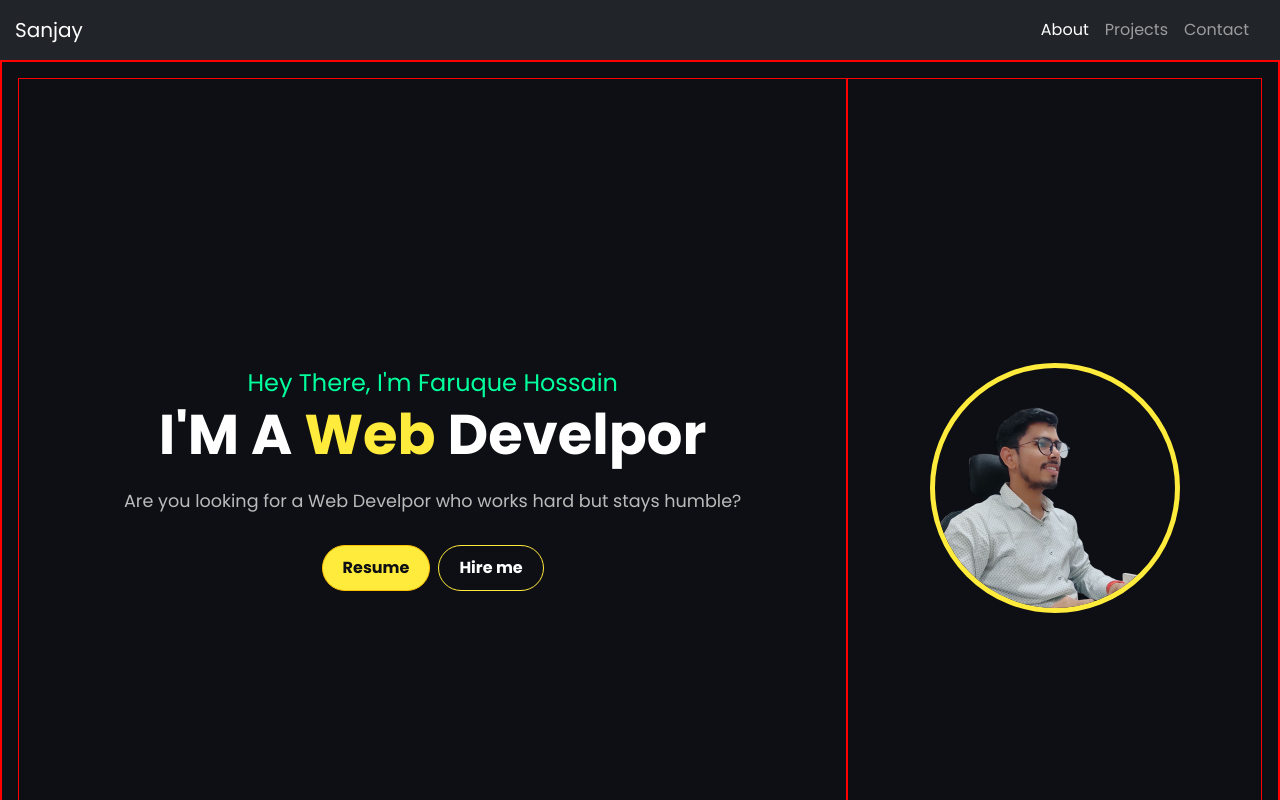
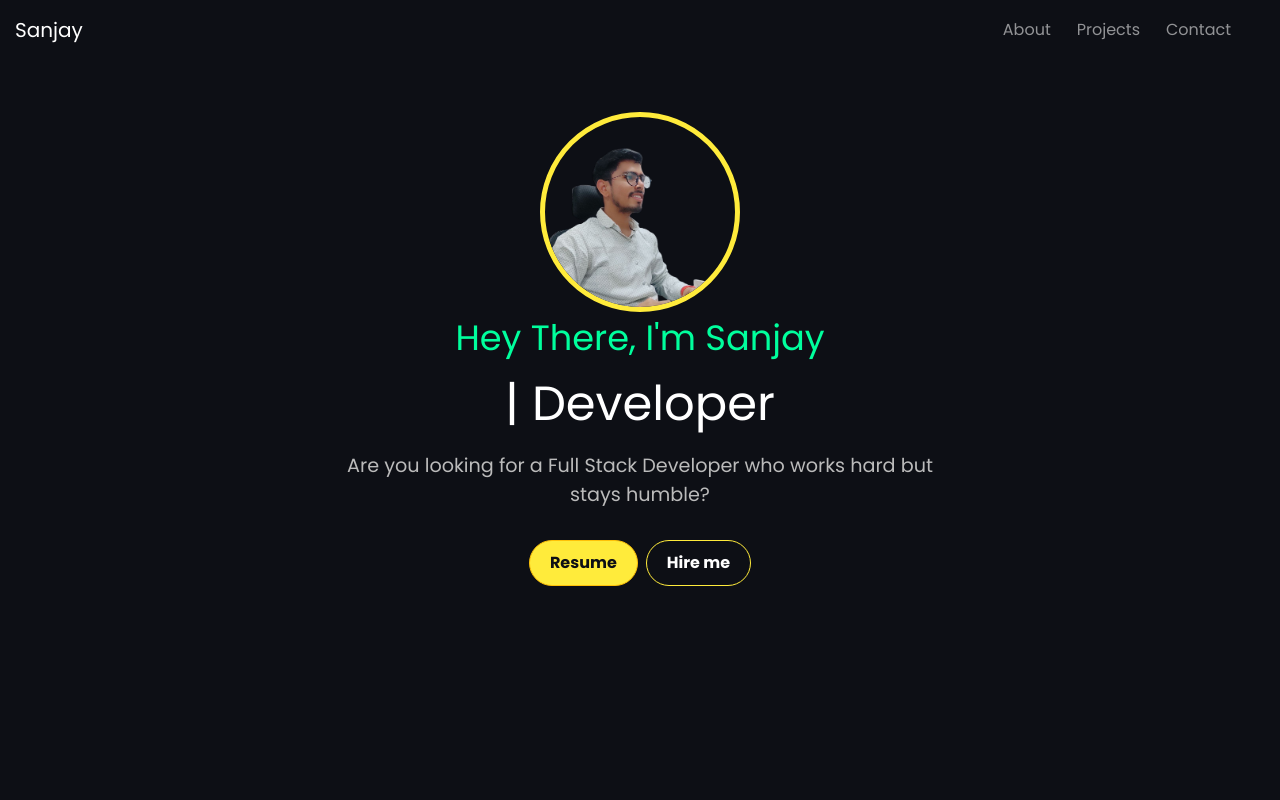
Before and after one commit to SanjayRawat123/examify-app, an Angular app: page /portfolio in a window 1280 px wide. Shown: the top 800 px of the page. Built offline with nearby package versions, Linux system fonts and the light colour scheme.

Commit message:
changes made in portfilo

```diff
--- a/package.json
+++ b/package.json
@@ -37,6 +37,7 @@
     "rxjs": "~7.8.0",
     "sweetalert2": "^11.11.1",
     "tslib": "^2.3.0",
+    "typed.js": "^2.1.0",
     "zone.js": "~0.14.4"
   },
   "devDependencies": {
--- a/src/app/portfolio/portfolio.component.html
+++ b/src/app/portfolio/portfolio.component.html
@@ -1,75 +1,66 @@
-<nav class="navbar fixed-top navbar-expand-sm bg-dark" data-bs-theme="dark">
+<nav class="navbar fixed-top navbar-expand-sm bg-dark" [class.scroll-active]="isScrolled" data-bs-theme="dark">
     <div class="container-fluid">
         <a class="navbar-brand" href="#">Sanjay</a>
 
-        <!-- Navbar Toggle Button -->
         <button class="navbar-toggler" type="button" data-bs-toggle="offcanvas" data-bs-target="#offcanvasNavbar"
             aria-controls="offcanvasNavbar">
             <span class="navbar-toggler-icon"></span>
         </button>
 
-        <!-- Offcanvas Menu -->
         <div class="offcanvas offcanvas-end bg-dark text-white" tabindex="-1" id="offcanvasNavbar"
             aria-labelledby="offcanvasNavbarLabel">
-            <div class="offcanvas-header p-3">
+            <div class="offcanvas-header">
                 <h5 class="offcanvas-title" id="offcanvasNavbarLabel">Menu</h5>
-                <button type="button" class="btn-close btn-close-white mr-2" data-bs-dismiss="offcanvas"
+                <button type="button" class="btn-close btn-close-white" data-bs-dismiss="offcanvas"
                     aria-label="Close"></button>
             </div>
-            <div class="offcanvas-body p-2">
+            <div class="offcanvas-body">
                 <ul class="navbar-nav ms-auto mb-2 mb-lg-0">
                     <li class="nav-item">
-                        <a class="nav-link active" href="#">About</a>
+                        <a class="nav-link" (click)="scrollToSection('about')" data-bs-dismiss="offcanvas">About</a>
                     </li>
                     <li class="nav-item">
-                        <a class="nav-link" href="#">Projects</a>
+                        <a class="nav-link" (click)="scrollToSection('project')" data-bs-dismiss="offcanvas">Projects</a>
                     </li>
                     <li class="nav-item">
-                        <a class="nav-link" href="#">Contact</a>
+                        <a class="nav-link" (click)="scrollToSection('contact')" data-bs-dismiss="offcanvas">Contact</a>
                     </li>
-
                 </ul>
             </div>
         </div>
     </div>
 </nav>
 
-<!-- Hero Section for Mobile
-<section class="hero-section-mobile d-md-none">
-    <div class="card text-bg-dark">
-        <img src="./assets/portfilo.images/hero-section-imag-Photoroom.png" class="card-img"
-            alt="Hero Image for Mobile">
-        <div class="card-img-overlay d-flex flex-column justify-content-center align-items-center text-center">
-            <h1 class="card-title">Welcome to My Portfolio M</h1>
-            <p class="card-text">Explore my work and get to know me better through this journey!</p>
-            <p class="card-text"><small>Updated just now</small></p>
-        </div>
-    </div>
-</section> -->
 
 <!-- Hero Section for Desktop/Larger Screens -->
-<section class="hero-section-desktop" style="margin-top: 60px;">
-    <div class="container-fluid portfolio-container">
+<section class="hero-section" style="margin-top: 60px;">
+    <div class="container-fluid hero-section-container">
         <div class="row ">
-            <div class="col-md-8 text-start d-flex flex-column justify-content-center align-items-center"  style="border: 1px solid red;  min-height: 100vh;">
-                <p class="intro-text">Hey There, I'm Faruque Hossain</p>
-                <h1 class="display-4">I'M A <span class="highlight-text">Web</span> Develpor</h1>
+            <div class="col-12 d-flex flex-column justify-content-center align-items-center">
+                <img src="./assets/portfilo.images/hero-section-imag-Photoroom.png" alt="Profile Picture"
+                    class="img-fluid profile-image rounded-circle">
+                <p class="intro-text">Hey There, I'm Sanjay</p>
+                <h3 class="display-4"><span class="highlight-text" #typedElement></span> Developer</h3>
                 <p class="description-text">
-                    Are you looking for a Web Develpor who works hard but stays humble?
+                    Are you looking for a Full Stack Developer who works hard but stays humble?
                 </p>
                 <div class="btn-container">
                     <button class="btn btn-warning me-2">Resume</button>
                     <button class="btn btn-outline-light">Hire me</button>
                 </div>
             </div>
-            <div class="col-md-4 d-flex align-items-center justify-content-center " style="border: 1px solid red;  min-height: 100vh;">
-                <img src="./assets/portfilo.images/hero-section-imag-Photoroom.png" alt="Profile Picture"
-                    class="img-fluid profile-image rounded-circle">
-            </div>
         </div>
     </div>
 </section>
 
-<section>
-    <h2>hterau</h2>
+<section #about style="margin-top: 100px;">
+    <h2>About Section</h2>
 </section>
+
+<section #project style="margin-top: 100px;">
+    <h2>Project Section</h2>
+</section>
+
+<section #contact style="margin-top: 100px;">
+    <h2>Contact Section</h2>
+</section>
--- a/src/app/portfolio/portfolio.component.scss
+++ b/src/app/portfolio/portfolio.component.scss
@@ -1,119 +1,7 @@
-// /* General link styles */
-// .navbar-nav .nav-link {
-//     position: relative;
-//     text-decoration: none;
-//     margin-right: 10px;
-//     transition: color 0.3s ease;
-// }
-
-// /* Hover effect: Bottom border animation */
-// .navbar-nav .nav-link::after {
-//     content: '';
-//     position: absolute;
-//     bottom: 0;
-//     left: 0;
-//     width: 0;
-//     height: 2px;
-//     background-color: #fff;
-//     transition: width 0.3s ease;
-// }
-
-// /* On hover, expand the bottom border */
-// .navbar-nav .nav-link:hover::after {
-//     width: 100%;
-// }
-
-// /* Change color on hover */
-// .navbar-nav .nav-link:hover {
-//     color: #6ea8fe;
-// }
-
-// /* Active link: Border stays visible */
-// .navbar-nav .active::after {
-//     width: 100%;
-// }
-
-// /* Adjust navbar height */
-// .navbar {
-//     padding: 1rem;
-// }
-
-
-// /* Hero Section */
-// .hero-section {
-//     margin-top: 100px;
-//     height: 100vh;
-//     background-color: #000; /* Use a dark background to match your design */
-//     //   display: flex;
-//     //   align-items: center;
-//     //   justify-content: center;
-//     position: relative;
-//     overflow: hidden;
-//     border: 1px solid #dee12e;
-// }
-
-/* Wrapper for the image to better control its size and position */
-// .hero-image-wrapper {
-//     position: relative;
-//     width: 250px;
-//     /* Adjust based on design */
-//     height: 250px;
-//     margin: 0 auto;
-//     overflow: hidden;
-//     background-color: 2px solid #dee12e;
-//     border-radius: 50%;
-//     /* Optional: Circle the image */
-//     box-shadow: 0 10px 30px rgba(0, 0, 0, 0.3);
-//     /* Add depth */
-// }
-
-// /* Image Styling */
-// .hero-image {
-//     width: 100%;
-//     height: 100%;
-//     object-fit: cover;
-//     /* Ensures the image scales without distortion */
-//     transition: transform 0.3s ease-in-out;
-// }
-
-// /* Optional Hover Effect */
-// .hero-image:hover {
-//     transform: scale(1.05);
-//     /* Subtle zoom effect */
-// }
-
-// /* Hero Content Styling */
-// .hero-content {
-//     margin-top: 2rem;
-//     /* Space between image and content */
-//     color: white;
-//     z-index: 2;
-// }
-
-// .hero-title {
-//     font-size: 3rem;
-//     font-weight: bold;
-//     margin-bottom: 1rem;
-// }
-
-// .hero-subtitle {
-//     font-size: 1.2rem;
-//     color: #ddd;
-// }
-
-// /* Responsive Design */
-// @media (max-width: 768px) {
-//     .hero-image-wrapper {
-//         width: 180px;
-//         height: 180px;
-//     }
-
-//     .hero-title {
-//         font-size: 2rem;
-//     }
-// }
-
-
+/* General link styles */
+$primary-color: #00ff9d;
+$bg-color: #0d0f15;
+$highlight-color: #ffeb3b;
 /* Reset and basic styling */
 * {
     margin: 0;
@@ -127,6 +15,63 @@ body {
     font-family: Arial, sans-serif;
 }
 
+
+.bg-dark {
+    background-color: $bg-color !important;
+}
+
+/* Scroll Effect - Shrink Navbar */
+.navbar.scroll-active {
+    border-bottom: 1px solid rgb(255, 235, 59, .3);
+}
+
+.navbar-nav .nav-link {
+    position: relative;
+    text-decoration: none;
+    margin-right: 10px;
+    transition: color 0.3s ease;
+}
+
+/* Hover effect: Bottom border animation */
+.navbar-nav .nav-link::after {
+    content: '';
+    position: absolute;
+    bottom: 0;
+    left: 0;
+    width: 0;
+    height: 2px;
+
+}
+
+@media (min-width: 768px) {
+    .navbar-nav .nav-link::after {
+        background-color: $highlight-color;
+        transition: width 0.3s ease;
+    }
+}
+
+/* On hover, expand the bottom border */
+.navbar-nav .nav-link:hover::after {
+    width: 100%;
+}
+
+/* Change color on hover */
+.navbar-nav .nav-link:hover {
+    color: $highlight-color;
+}
+
+/* Active link: Border stays visible */
+.navbar-nav .active::after {
+    width: 100%;
+}
+
+/* Adjust navbar height */
+.navbar {
+    padding: 1rem;
+}
+
+
+
 /* Navbar styling */
 .navbar {
     height: 60px;
@@ -138,7 +83,7 @@ body {
 /* Offcanvas customization */
 .offcanvas {
     width: 250px;
-    /* Adjust as needed */
+    padding: 1rem ;
 }
 
 .offcanvas-header {
@@ -146,76 +91,35 @@ body {
 }
 
 
-/* Base Styles for Both Hero Sections */
-.hero-section-mobile,
-.hero-section-desktop {
+
+
+
+/***************************************
+  Hero section area SCSS
+  *************************************/
+.hero-section {
     min-height: 100vh;
     width: 100%;
     position: relative;
     overflow: hidden;
-    border: 2px solid red;
 }
 
-// .card {
-//     border-radius: 0;
-//     height: 100%;
-//     border: none;
-// }
-
-// .card-img-overlay {
-//     background-color: rgba(0, 0, 0, 0.5);
-//     /* Dark overlay for text */
-//     color: white;
-//     text-align: center;
-// }
-
-// /* Mobile Section: Ensure Full Image Without Cropping */
-// .hero-section-mobile .card-img {
-//     height: 100%;
-//     width: 100%;
-//     object-fit: cover;
-//     /* Cover the entire section */
-//     object-position: center;
-//     /* Center the image */
-// }
-
-// /* Desktop Section: Cover Section Without Stretching */
-// .hero-section-desktop .card-img {
-//     height: 100%;
-//     width: 100%;
-//     object-fit: cover;
-//     /* Cover the entire section */
-//     object-position: center;
-//     /* Center the image */
-// }
-
-// /* Media Query for Larger Screens */
-// @media (min-width: 768px) {
-//     .card-title {
-//         font-size: 3rem;
-//         /* Larger text on desktops */
-//     }
-// }
-
-
-
-$primary-color: #00ff9d;
-$bg-color: #0d0f15;
-$highlight-color: #ffeb3b;
-
-.portfolio-container {
+.hero-section-container {
     background-color: $bg-color;
     min-height: 100vh;
     color: white;
-    padding: 1rem;
+    padding: 2rem;
     border-radius: 0;
+    text-align: center;
+
     .intro-text {
         font-size: 1.5rem;
         color: $primary-color;
     }
 
     .display-4 {
-        font-weight: bold;
+        font-weight: 400;
+        margin-top: 10px;
 
         .highlight-text {
             color: $highlight-color;
@@ -226,6 +130,9 @@ $highlight-color: #ffeb3b;
         margin-top: 20px;
         font-size: 1.1rem;
         color: #bbb;
+        max-width: 600px;
+        margin-left: auto;
+        margin-right: auto;
     }
 
     .btn-container {
@@ -249,10 +156,56 @@ $highlight-color: #ffeb3b;
     }
 
     .profile-image {
-        width: 250px;
-        height: 250px;
+        width: 200px;
+        height: 200px;
         object-fit: cover;
         border: 5px solid $highlight-color;
         margin-top: 20px;
+        transition: transform 0.3s;
+
+        &:hover {
+            transform: scale(1.05);
+        }
+    }
+
+    // Media Queries for Responsiveness
+    @media (min-width: 576px) {
+        .profile-image {
+            width: 200px;
+            height: 200px;
+        }
+
+        .intro-text {
+            font-size: 1.8rem;
+        }
+    }
+
+    @media (min-width: 768px) {
+        .intro-text {
+            font-size: 2rem;
+        }
+
+        .display-4 {
+            font-size: 2.5rem;
+        }
+
+        .description-text {
+            font-size: 1.2rem;
+        }
+    }
+
+    @media (min-width: 992px) {
+        .intro-text {
+            font-size: 2.2rem;
+        }
+
+        .display-4 {
+            font-size: 3rem;
+        }
     }
 }
+
+
+/***************************************
+  Hero section area SCSS above
+  *************************************/
--- a/src/app/portfolio/portfolio.component.ts
+++ b/src/app/portfolio/portfolio.component.ts
@@ -1,10 +1,56 @@
-import { Component } from '@angular/core';
-
+import { AfterViewInit, Component, ElementRef, HostListener, ViewChild } from '@angular/core';
+import Typed from 'typed.js';
 @Component({
   selector: 'app-portfolio',
   templateUrl: './portfolio.component.html',
   styleUrl: './portfolio.component.scss'
 })
-export class PortfolioComponent {
+export class PortfolioComponent implements AfterViewInit {
+  isScrolled = false;
+  @ViewChild('about', { static: false }) aboutSection!: ElementRef;
+  @ViewChild('project', { static: false }) projectSection!: ElementRef;
+  @ViewChild('contact', { static: false }) contactSection!: ElementRef;
+  @ViewChild('offcanvas', { static: false }) offcanvas!: ElementRef;
+  @ViewChild('typedElement', { static: true }) typedElement!: ElementRef;
+
+  ngAfterViewInit() {
+    const options = {
+      strings: ['MEAN Stack','Full-Stack Java'],
+      typeSpeed: 300,
+      backSpeed: 50,
+      backDelay: 300,
+      startDelay: 500,
+      loop: true
+    };
+
+    new Typed(this.typedElement.nativeElement, options);
+  }
+
+
+  scrollToSection(section: string) {
+    let target: ElementRef | undefined;
+
+    switch (section) {
+      case 'about':
+        target = this.aboutSection;
+        break;
+      case 'project':
+        target = this.projectSection;
+        break;
+      case 'contact':
+        target = this.contactSection;
+        break;
+    }
+
+    target?.nativeElement.scrollIntoView({ behavior: 'smooth' });
+    // Scroll to the target section
+    target?.nativeElement.scrollIntoView({ behavior: 'smooth' });
+  }
+
+  @HostListener('window:scroll', [])
+  onWindowScroll() {
+    const scrollTop = window.scrollY || document.documentElement.scrollTop;
+    this.isScrolled = scrollTop > 50; // Apply class if scrolled 50px down
+  }
 
 }
--- a/src/index.html
+++ b/src/index.html
@@ -7,6 +7,8 @@
   <meta name="viewport" content="width=device-width, initial-scale=1">
   <link rel="icon" type="image/x-icon" href="favicon.ico">
   <link href="https://fonts.googleapis.com/icon?family=Material+Icons" rel="stylesheet">
+  <script src="https://cdn.jsdelivr.net/npm/typed.js@2.0.12"></script>
+
 </head>
 <body class="mat-typography">
   <app-root></app-root>
```
Also changed, not shown: src/assets/portfilo.images/photo_2024-10-18_08-30-32.jpg (added), 1 other file (tests, documents, lock files or other folders).
